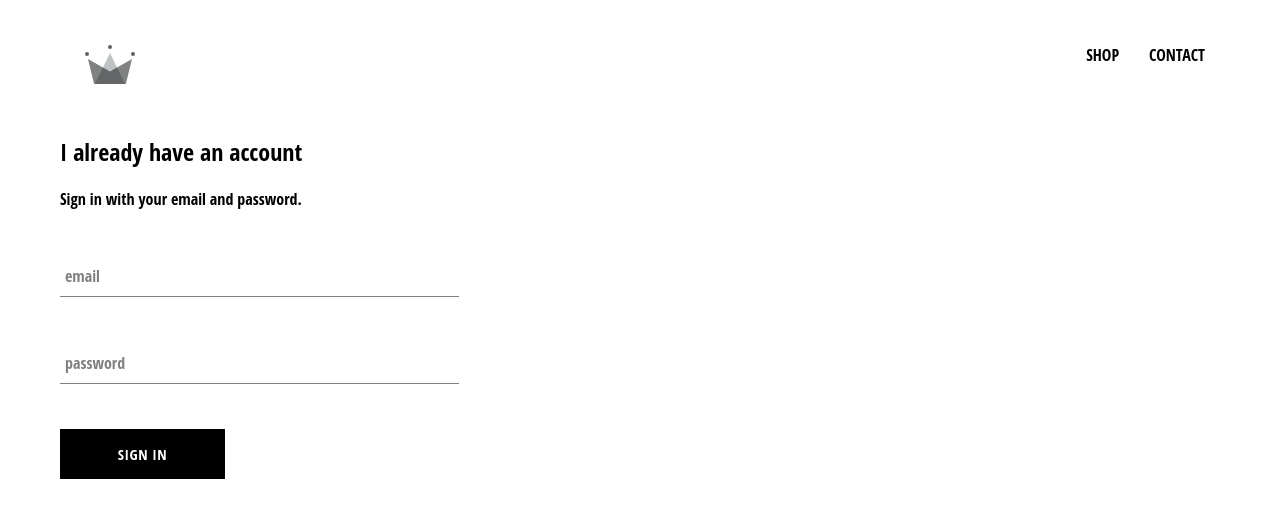
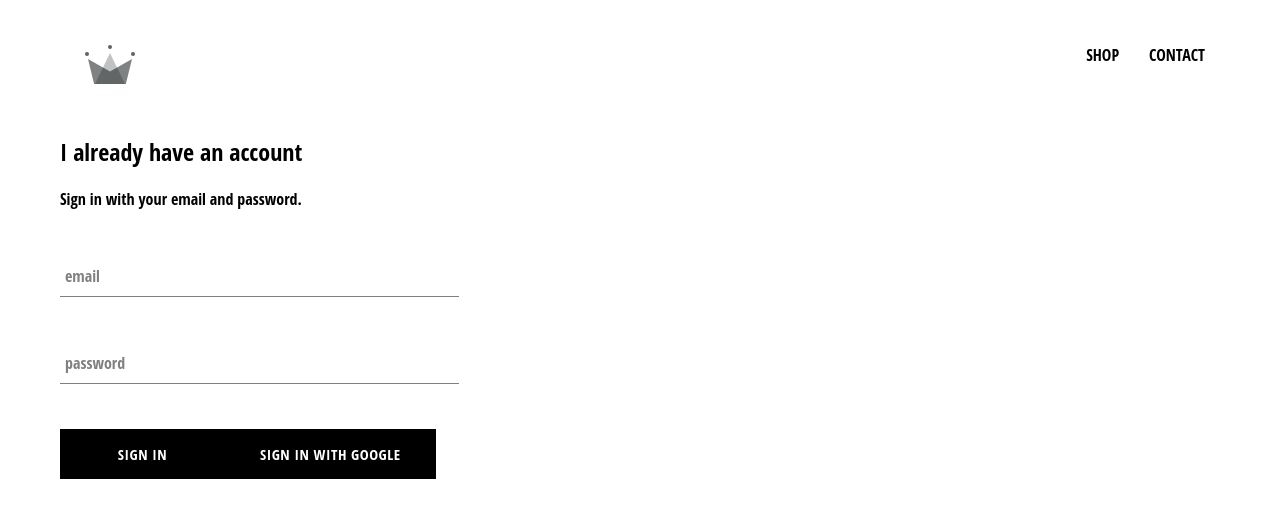
Before and after one commit to anderslundback/crwn-clothing, a React (Create React App) app: page /signin in a window 1280 px wide. Shown: the top 518 px of the page. Built offline with nearby package versions, Linux system fonts and the light colour scheme.

Commit message:
Hook up sign in with google

```diff
--- a/src/components/sign-in/sign-in.component.jsx
+++ b/src/components/sign-in/sign-in.component.jsx
@@ -3,6 +3,7 @@ import React from 'react';
 import FormInput from '../form-input/form-input.component';
 import CustomButton from '../custom-button/custom-button.component';
 
+import { signInWithGoogle } from '../../firebase/firebase.utils';
 import './sign-in.styles.scss';
 
 class SignIn extends React.Component {
@@ -51,6 +52,11 @@ class SignIn extends React.Component {
                         label="password"
                     />
                     <CustomButton type="submit">Sign in</CustomButton>
+                    <CustomButton onClick={signInWithGoogle}>
+                        {' '}
+                        Sign in with Google{' '}
+                    </CustomButton>
+
                 </form>
             </div>
         )
--- a/src/firebase/firebase.utils.js
+++ b/src/firebase/firebase.utils.js
@@ -1,6 +1,6 @@
 import firebase from 'firebase/compat/app';
-import 'firebase/firestore'
-import 'firebase/auth';
+import 'firebase/compat/firestore'
+import 'firebase/compat/auth';
 
 const config = {
     apiKey: "AIzaSyA8WaO1O0K-JFmfYAttxxdvJy5pAiOzKF8",
@@ -16,3 +16,9 @@ firebase.initializeApp(config);
 
 export const auth = firebase.auth();
 export const firestore = firebase.firestore();
+
+const provider = new firebase.auth.GoogleAuthProvider();
+provider.setCustomParameters({ prompt: 'select_account' });
+export const signInWithGoogle = () => auth.signInWithPopup(provider);
+
+export default firebase;
```
